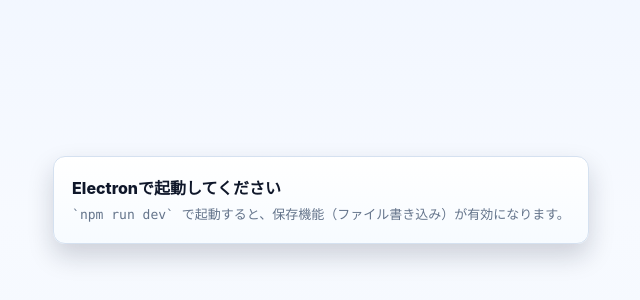
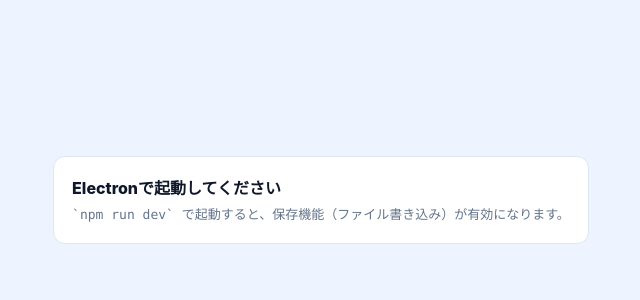
Before and after one commit to inamuu/Acta, a React (Vite) app: page / in a window 1280 px wide. Shown: the part 200-500 px from the top of the page, without its empty margins (319-959 px from the left). Built offline with nearby package versions, Linux system fonts and the light colour scheme.

Commit message:
fix design

```diff
--- a/src/styles.css
+++ b/src/styles.css
@@ -3181,3 +3181,89 @@
   border: 0 !important;
   color: var(--theme-text) !important;
 }
+
+/* Final override: flat UI across the app */
+body,
+.topbar,
+.sidebar,
+.composerArea,
+.aiArea,
+.scrollArea,
+.commentHeader,
+.modalHeader,
+.commentBody,
+.commentCard,
+.modalCard,
+.settingBlock,
+.tagInputWrap,
+.tagPickerList,
+.pane,
+.paneWrite,
+.panePreview,
+.paneTitle,
+.aiConsole,
+.aiConsoleHeader,
+.aiMetaItem,
+.aiChatFeed,
+.aiConsoleInputRow,
+.noApiCard {
+  background-image: none !important;
+  box-shadow: none !important;
+  backdrop-filter: none !important;
+  -webkit-backdrop-filter: none !important;
+}
+
+.topbar,
+.sidebar,
+.composerArea,
+.commentCard,
+.modalCard,
+.settingBlock,
+.tagInputWrap,
+.tagPickerList,
+.pane,
+.paneWrite,
+.panePreview,
+.paneTitle,
+.aiConsole,
+.aiConsoleHeader,
+.aiMetaItem,
+.aiChatFeed,
+.aiConsoleInputRow,
+.noApiCard {
+  background-color: var(--theme-surface) !important;
+  border-color: var(--theme-border-soft) !important;
+}
+
+.viewTab,
+.viewTab:hover,
+.viewTab.isActive,
+.ghostBtn,
+.ghostBtn:hover,
+.dangerGhostBtn,
+.dangerGhostBtn:hover,
+.primaryBtn,
+.primaryBtn:hover,
+.settingsFab,
+.settingsFab:hover,
+.modalClose,
+.modalClose:hover,
+.limitPicker,
+.datePicker,
+.tagGroupHeader,
+.tagGroupHeader:hover,
+.tagGroupHeader.isActive,
+.tagCount,
+.tagChip,
+.tagPickerMore,
+.searchInput,
+.tagSearchInput,
+.tagPickerInput,
+.editor,
+.settingValue,
+.settingTextInput,
+.settingTextarea {
+  background-image: none !important;
+  box-shadow: none !important;
+  text-shadow: none !important;
+}
```
Also changed, not shown: electron/assets/icon.png.
